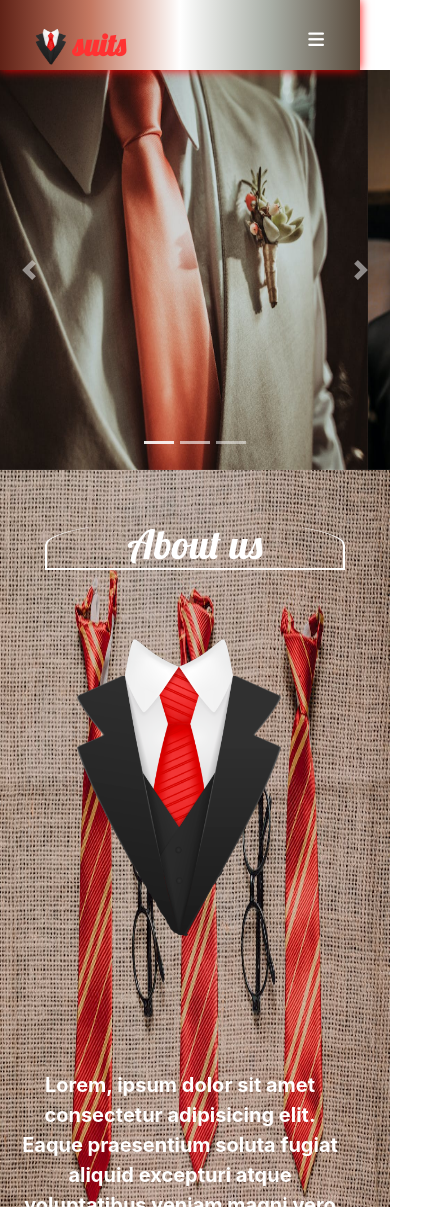
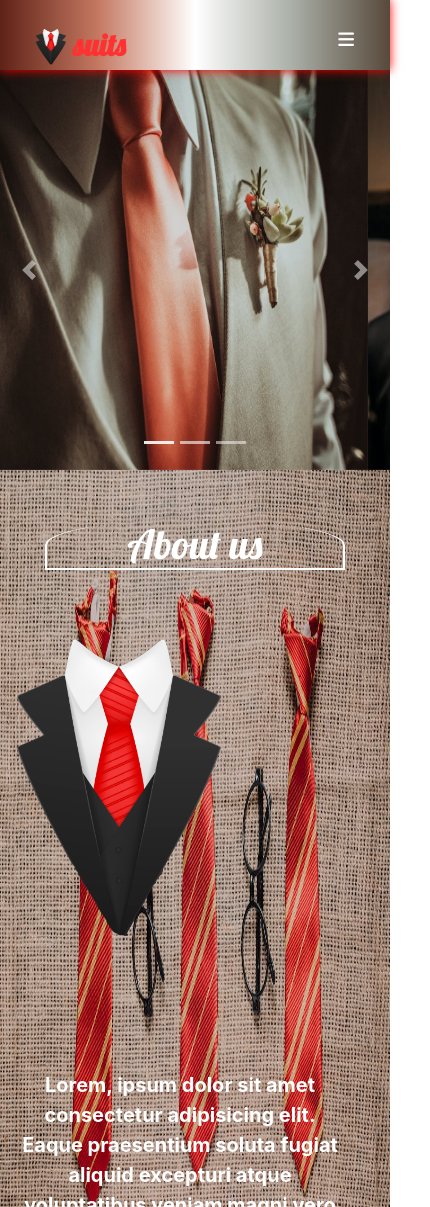
Before and after one commit to George-Ashraf/suits, a plain HTML site: page index.html in a window 390 px wide. Shown: the top 1207 px of the page, 430 px wide, since content can reach past the window. Drawn offline with Linux system fonts and the light colour scheme.

Commit message:
third commit

```diff
--- a/css/main.css
+++ b/css/main.css
@@ -2,9 +2,7 @@
     margin: 0;
     padding: 0;
 }
-body{
-    overflow-x: hidden;
-}
+
 
 .items{
     text-align: center;
@@ -146,6 +144,7 @@ body{
 }
 
 .aboutus .row img {
+    width: 300px;
     height: 500px;
     position: relative;
     bottom: 50px;
@@ -584,7 +583,7 @@ footer .copy .row .links i:hover {
         background: linear-gradient(to right, #5F2217, #C47861, white, #AAAFA7, #57493B);
         position: fixed;
         top: 0;
-        width: 360px;
+        width: 100%;
         height: 70px;
         z-index: 100000000;
         box-shadow: red 0 0 10px;
@@ -630,6 +629,7 @@ footer .copy .row .links i:hover {
         width: 500px;
         position: relative;
         bottom: 50px;
+        right:60px;
         animation-name: ani;
         animation-duration: 3s;
         animation-iteration-count: infinite;
```
